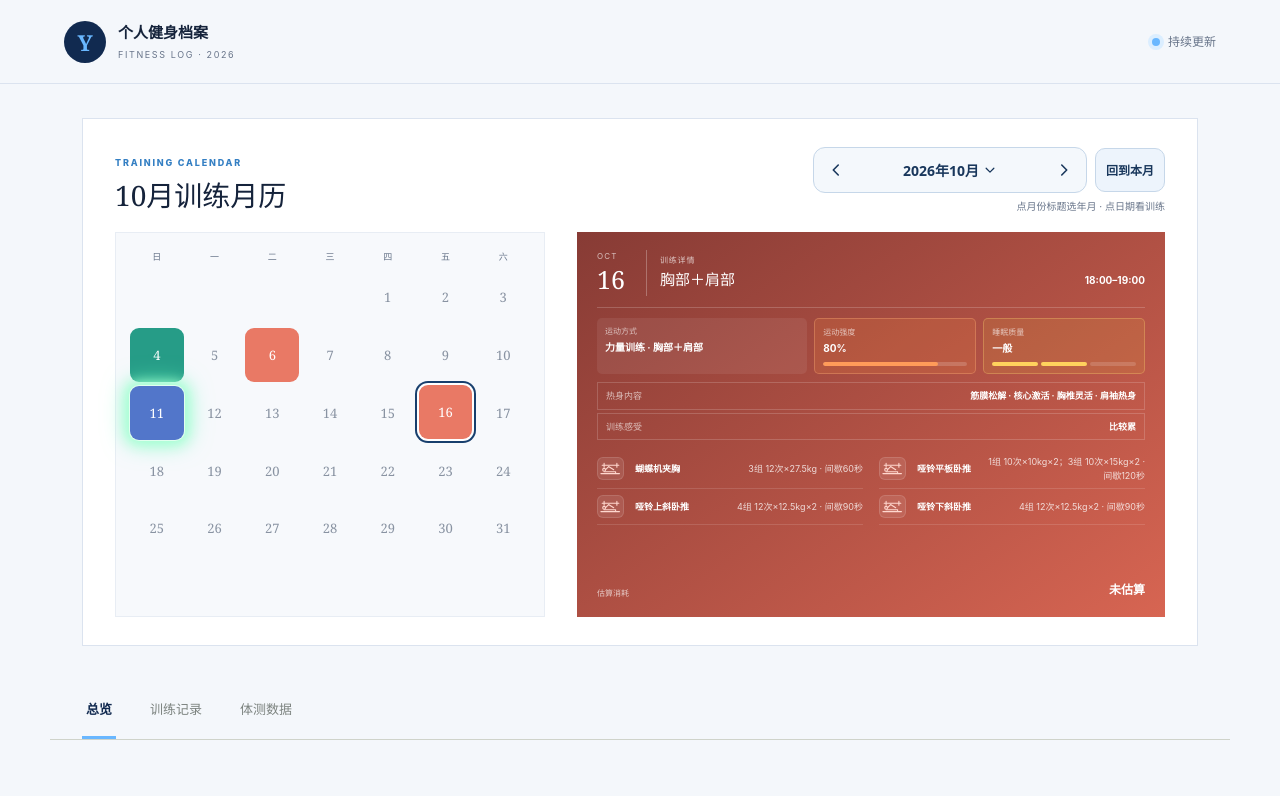
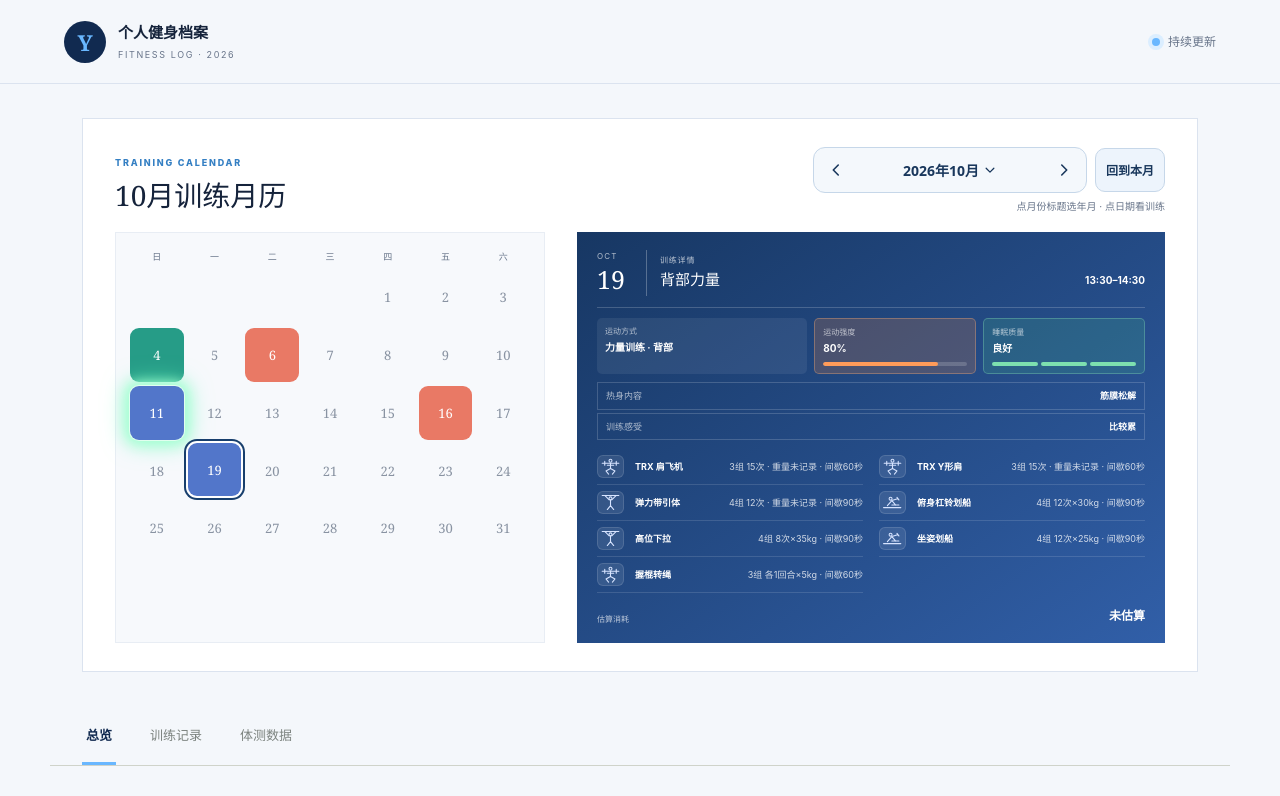
Before and after one commit to Eason199907/fitness-progress, a Next.js app: page / in a window 1280 px wide. Shown: the top 796 px of the page. Built offline with nearby package versions, Linux system fonts and the light colour scheme.

Commit message:
Record October 19 back workout

```diff
--- a/app/page.tsx
+++ b/app/page.tsx
@@ -602,6 +602,33 @@ const sessions = [
       { name: "哑铃平板卧推", sets: "1组 10次×10kg×2；3组 10次×15kg×2 · 间歇120秒" },
       { name: "哑铃上斜卧推", sets: "4组 12次×12.5kg×2 · 间歇90秒" },
       { name: "哑铃下斜卧推", sets: "4组 12次×12.5kg×2 · 间歇90秒" },
+    ],
+    cardio: null,
+    strengthCalories: null,
+    cardioCalories: null,
+  },
+  {
+    date: "10.19",
+    part: "背",
+    groups: "背部力量",
+    intensity: 80,
+    note: "背部力量训练 · 比较累",
+    feeling: "比较累",
+    tone: "blue",
+    time: "13:30–14:30",
+    cardioTime: null,
+    mode: "力量训练 · 背部",
+    sleep: "良好",
+    warmup: "筋膜松解",
+    calories: null,
+    actions: [
+      { name: "TRX 肩飞机", sets: "3组 15次 · 重量未记录 · 间歇60秒" },
+      { name: "TRX Y形肩", sets: "3组 15次 · 重量未记录 · 间歇60秒" },
+      { name: "弹力带引体", sets: "4组 12次 · 重量未记录 · 间歇90秒" },
+      { name: "俯身杠铃划船", sets: "4组 12次×30kg · 间歇90秒" },
+      { name: "高位下拉", sets: "4组 8次×35kg · 间歇90秒" },
+      { name: "坐姿划船", sets: "4组 12次×25kg · 间歇90秒" },
+      { name: "握棍转绳", sets: "3组 各1回合×5kg · 间歇60秒" },
     ],
     cardio: null,
     strengthCalories: null,
```
